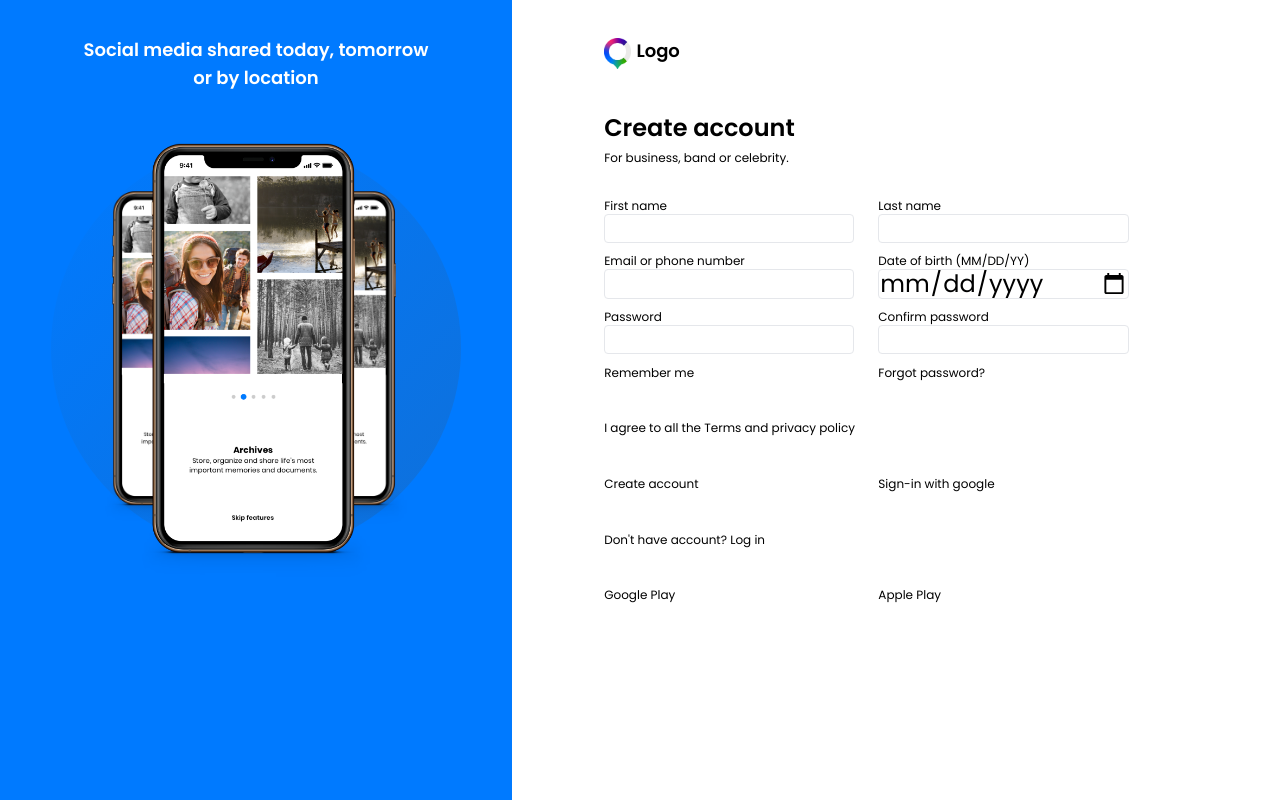
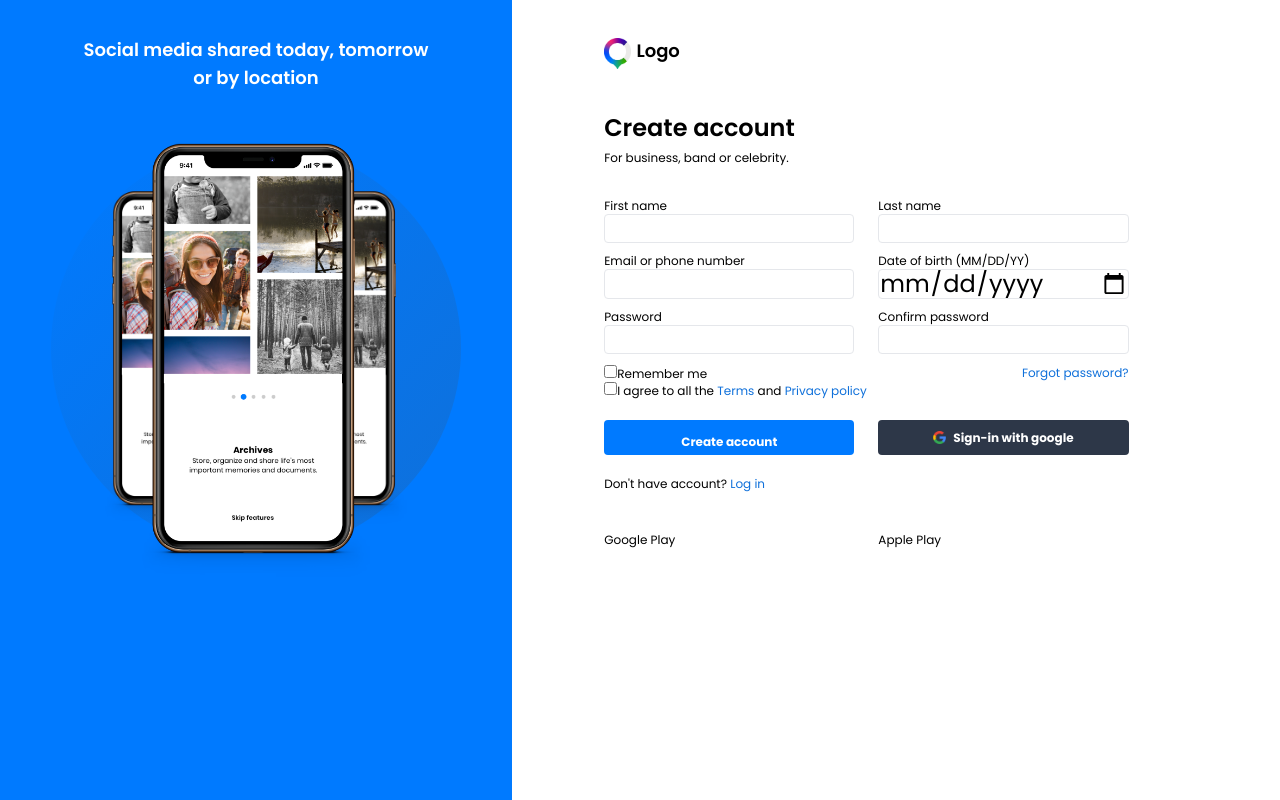
Before and after one commit to RuslanHale/form2create_account, a website: page index.html in a window 1280 px wide. Drawn offline with nearby package versions, Linux system fonts and the light colour scheme; files that its build step writes are made by us from their sources.

Commit message:
add buttons and links

```diff
--- a/index.html
+++ b/index.html
@@ -95,12 +95,18 @@
                 class="input-style"
               />
             </div>
-            <div>Remember me</div>
-            <div>Forgot password?</div>
-            <div class="md:col-span-2">I agree to all the Terms and privacy policy</div>
-            <div>Create account</div>
-            <div>Sign-in with google</div>
-            <div class="md:col-span-2">Don't have account? Log in</div>
+            <div><input type="checkbox">Remember me<br>
+              <input type="checkbox">I agree to all the <a href="" class="text-custom-blue-1">Terms</a> and <a href="" class="text-custom-blue-1">Privacy policy</a>
+            </div>
+            <a href="http://google.com" class="text-right px-[5%] text-custom-blue-1">Forgot password?</a>
+            <button type="button" class="justify-center bg-custom-blue-2 w-[95%] hover:bg-custom-blue-1 text-white font-bold py-[5%] rounded focus:outline-none focus:shadow-outline">
+              <span>Create account</span>
+            </button>
+            <button type="button" class="flex items-center justify-center bg-custom-dark w-[95%] hover:bg-slate-900 py-[5%] text-white font-bold rounded focus:outline-none focus:shadow-outline" >
+              <img src="google_icon.png" class="w-[5%] mr-[3%]">
+              <span class="">Sign-in with google</span>
+            </button>
+            <div class="md:col-span-2">Don't have account? <a href="" class="text-custom-blue-1">Log in</a></div>
             <div>Google Play</div>
             <div>Apple Play</div>
           </div>
--- a/tailwind.config.js
+++ b/tailwind.config.js
@@ -6,6 +6,7 @@ module.exports = {
       colors: {
         "custom-blue-1": "#0F70DA",
         "custom-blue-2": "#007AFF",
+        "custom-dark": "#2D3748",
       },
       fontFamily: {
         poppins: ["Poppins", "sans-serif"],
```
Also changed, not shown: google_icon.png (added).
